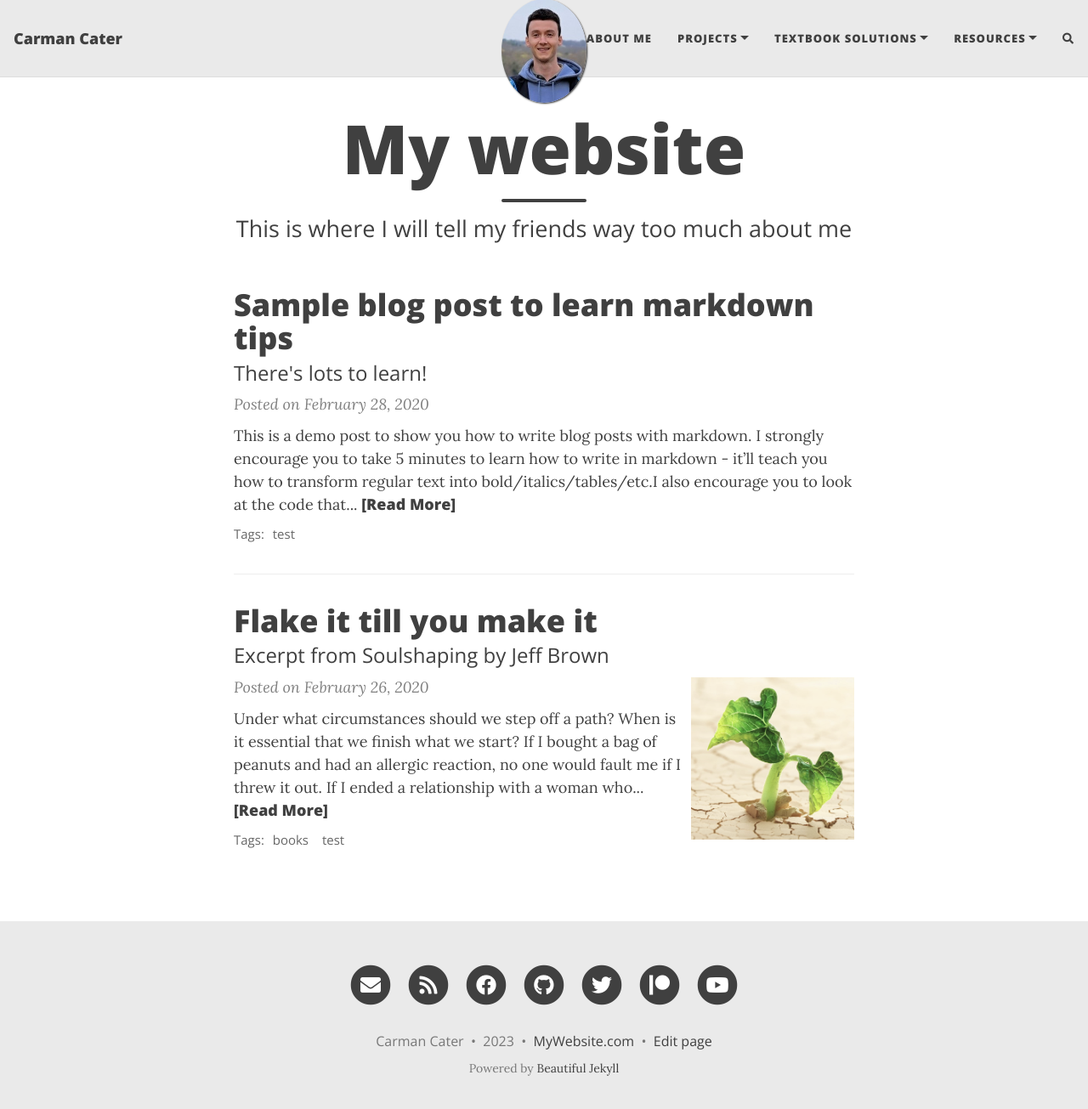
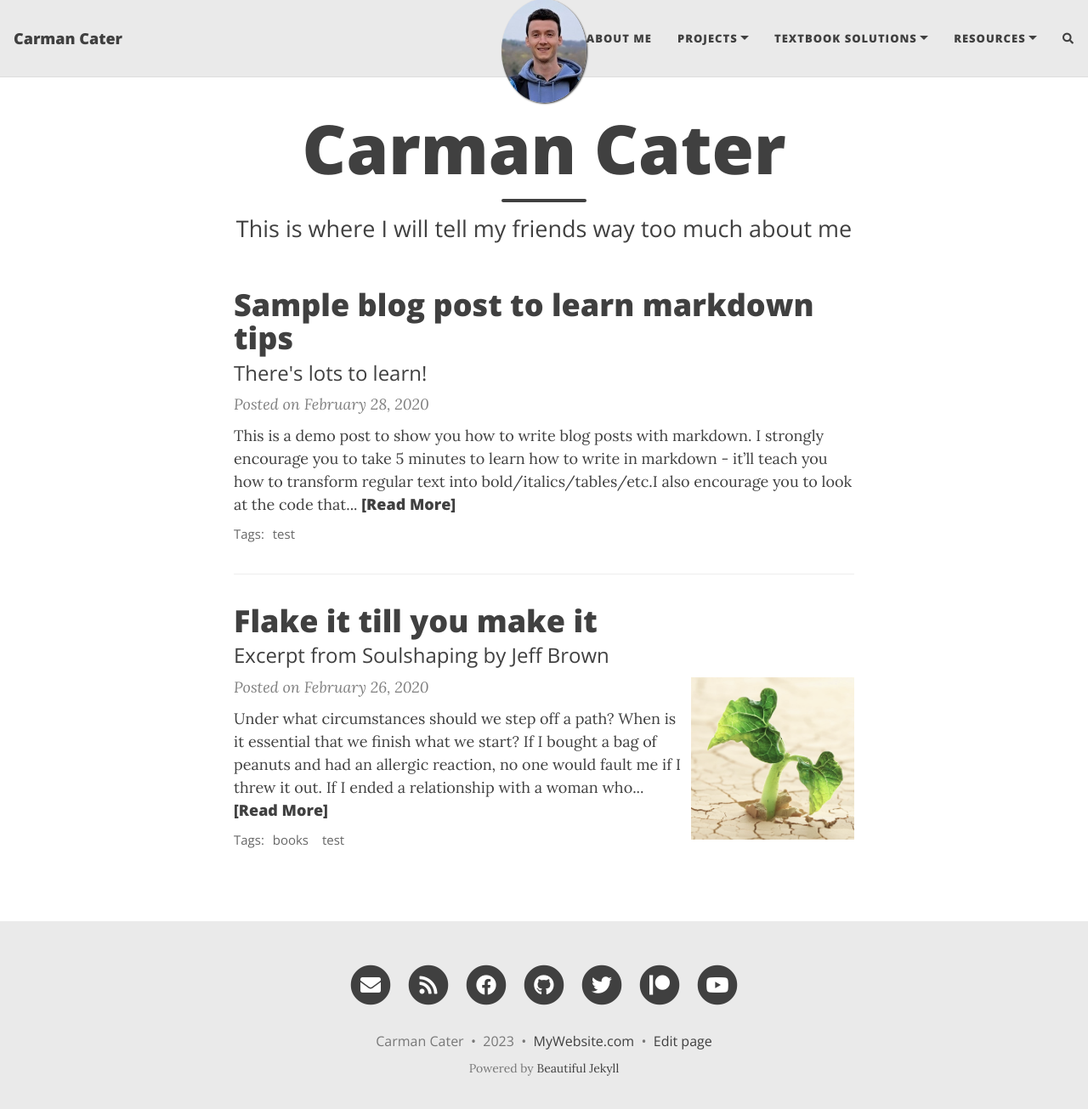
Before and after one commit to carmancater/carmancater.github.io, a Jekyll site: the page built from index.html, in a window 1280 px wide and 1318 px high. Shown: the top 1305 px of the window at 85% size. Built offline with Jekyll 4.4.1, drawn with Linux system fonts in a browser that asks for light colours; nearby versions of some CDN libraries; the list of posts is cut into pages by our own code; comment, search, counter and statistics services are not loaded.

Commit message:
Update index.html

```diff
--- a/index.html
+++ b/index.html
@@ -1,5 +1,5 @@
 ---
 layout: home
-title: My website
+title: Carman Cater
 subtitle: This is where I will tell my friends way too much about me
 ---
```
